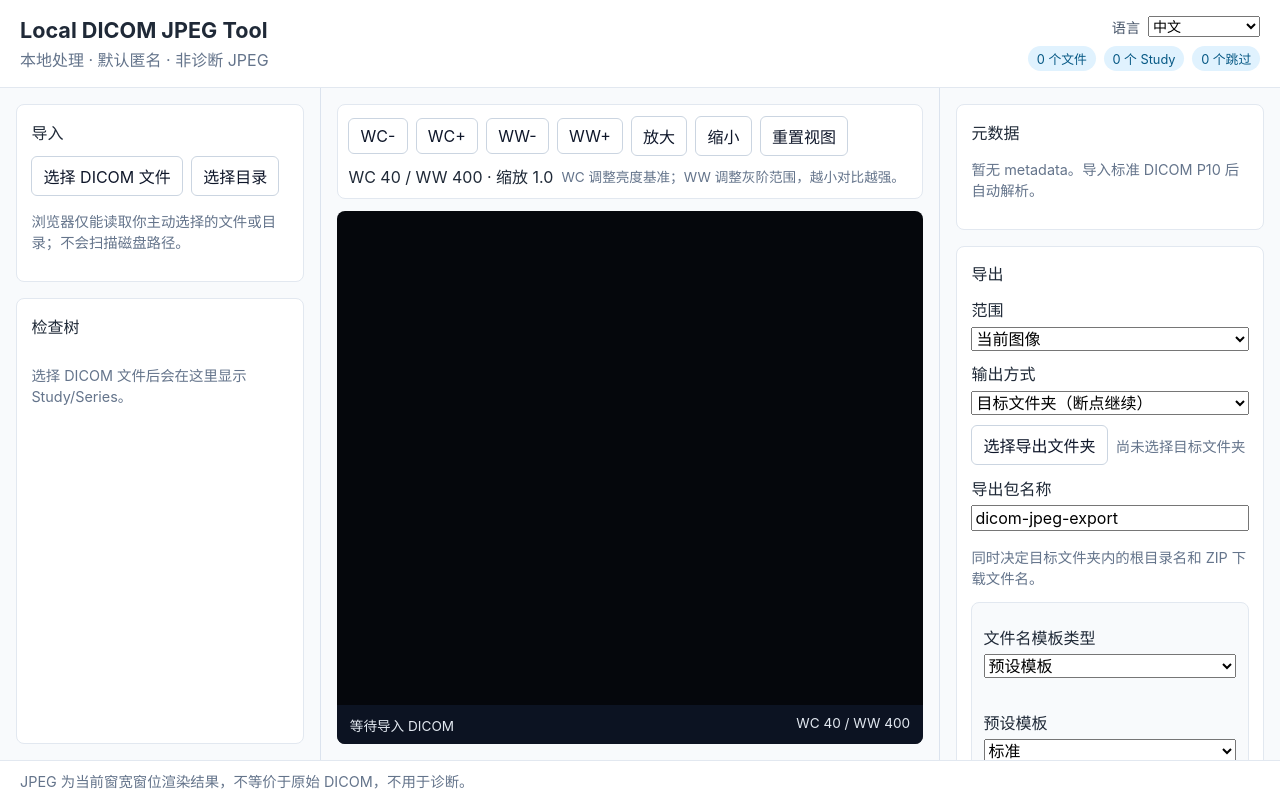
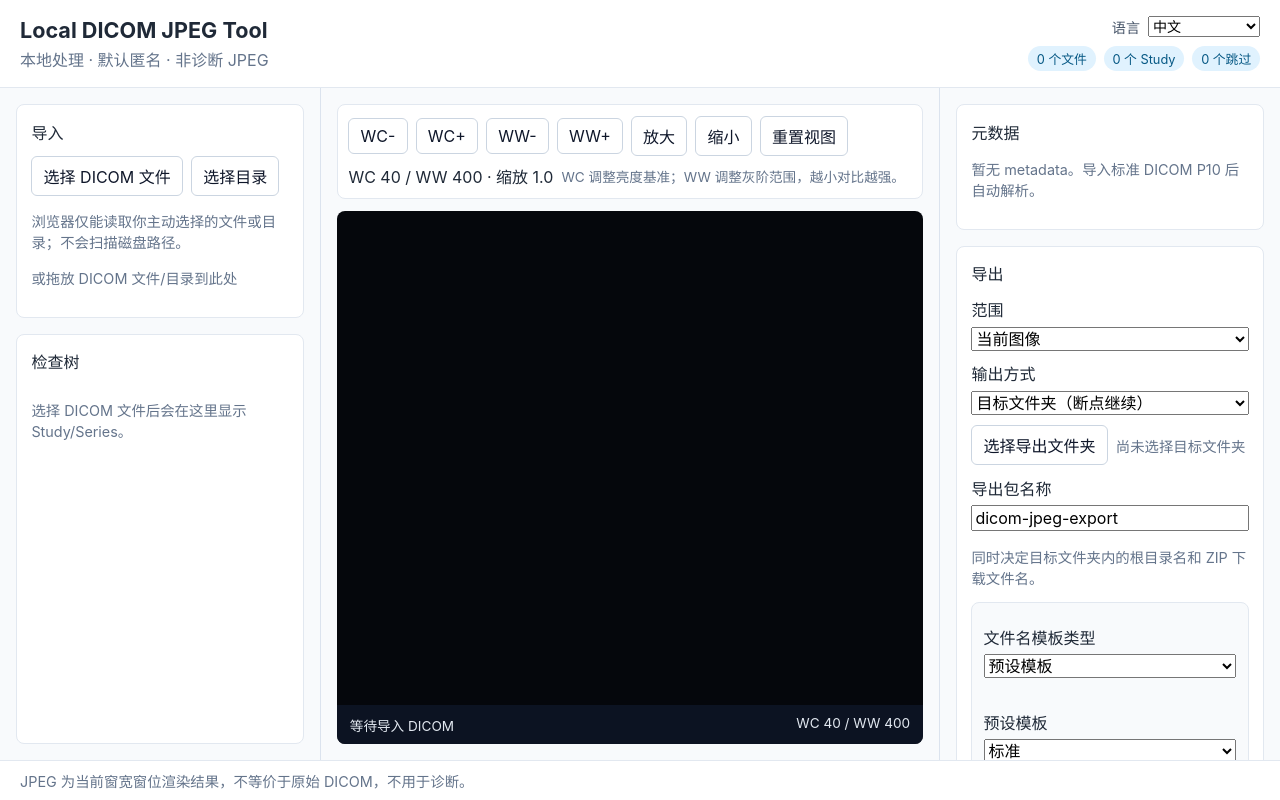
Before and after one commit to blackkcold/dcmconverter, a React (Vite) app: page / in a window 1280 px wide. Built offline with nearby package versions, Linux system fonts and the light colour scheme.

Commit message:
feat: add drag-and-drop import for files and directories
Ultraworked with [Sisyphus](https://github.com/code-yeongyu/oh-my-openagent)

Co-authored-by: Sisyphus <clio-agent@sisyphuslabs.ai>

```diff
--- a/src/components/file-import/FileImportPanel.tsx
+++ b/src/components/file-import/FileImportPanel.tsx
@@ -1,5 +1,5 @@
-import type { ChangeEvent, InputHTMLAttributes } from 'react';
-import { useRef, useState } from 'react';
+import type { ChangeEvent, DragEvent, InputHTMLAttributes } from 'react';
+import { useCallback, useRef, useState } from 'react';
 
 import { ingestFiles } from '@/dicom/fileIngest';
 import { parseDicomMetadata } from '@/dicom/metadataParser';
@@ -15,19 +15,18 @@ export function FileImportPanel() {
   const fileInputRef = useRef<HTMLInputElement>(null);
   const directoryInputRef = useRef<HTMLInputElement>(null);
   const [busy, setBusy] = useState(false);
+  const [isDragOver, setIsDragOver] = useState(false);
   const locale = useLocaleStore((state) => state.locale);
   const { addFiles, setMetadata } = useDicomStore();
   const t = useTranslator();
 
-  async function handleChange(event: ChangeEvent<HTMLInputElement>) {
-    const selectedFiles = event.target.files;
-    if (!selectedFiles) {
-      return;
-    }
+  const processFiles = useCallback(
+    async (fileList: FileList | null) => {
+      if (!fileList || fileList.length === 0) return;
 
       setBusy(true);
       try {
-      const result = ingestFiles(selectedFiles, locale);
+        const result = ingestFiles(fileList, locale);
         addFiles(result.files, result.skippedFiles);
 
         await Promise.all(
@@ -39,9 +38,37 @@ export function FileImportPanel() {
           })
         );
       } finally {
-      event.target.value = '';
         setBusy(false);
       }
+    },
+    [locale, addFiles, setMetadata]
+  );
+
+  async function handleChange(event: ChangeEvent<HTMLInputElement>) {
+    await processFiles(event.target.files);
+    event.target.value = '';
+  }
+
+  function handleDragOver(e: DragEvent) {
+    e.preventDefault();
+    e.stopPropagation();
+    if (e.dataTransfer) {
+      e.dataTransfer.dropEffect = 'copy';
+    }
+    setIsDragOver(true);
+  }
+
+  function handleDragLeave(e: DragEvent) {
+    if (e.currentTarget.contains(e.relatedTarget as Node)) return;
+    setIsDragOver(false);
+  }
+
+  function handleDrop(e: DragEvent) {
+    e.preventDefault();
+    e.stopPropagation();
+    setIsDragOver(false);
+    if (busy) return;
+    void processFiles(e.dataTransfer?.files ?? null);
   }
 
   const directoryProps: DirectoryInputProps = {
@@ -52,8 +79,16 @@ export function FileImportPanel() {
     onChange: handleChange
   };
 
+  const dragHint = isDragOver ? t('import.dragDropActive') : t('import.dragDropHint');
+
   return (
-    <section className="tool-section">
+    <section
+      className={`tool-section${isDragOver ? ' drag-over' : ''}`}
+      onDragEnter={handleDragOver}
+      onDragOver={handleDragOver}
+      onDragLeave={handleDragLeave}
+      onDrop={handleDrop}
+    >
       <h2>{t('import.heading')}</h2>
       <div className="button-row">
         <button type="button" onClick={() => fileInputRef.current?.click()}>
@@ -64,6 +99,7 @@ export function FileImportPanel() {
         </button>
       </div>
       <p className="muted">{t('import.browserOnly')}</p>
+      <p className="muted">{dragHint}</p>
       {busy ? <p className="inline-status">{t('import.parsingMetadata')}</p> : null}
       <input
         ref={fileInputRef}
--- a/src/i18n/messages.ts
+++ b/src/i18n/messages.ts
@@ -21,6 +21,8 @@ const zh = {
   'import.selectDirectory': '选择目录',
   'import.browserOnly': '浏览器仅能读取你主动选择的文件或目录；不会扫描磁盘路径。',
   'import.parsingMetadata': '正在解析 metadata...',
+  'import.dragDropHint': '或拖放 DICOM 文件/目录到此处',
+  'import.dragDropActive': '释放以导入',
 
   'tree.heading': '检查树',
   'tree.emptyState': '选择 DICOM 文件后会在这里显示 Study/Series。',
@@ -255,6 +257,8 @@ const en = {
   'import.browserOnly':
     'The browser can only read files or folders you explicitly choose; it never scans your disk.',
   'import.parsingMetadata': 'Parsing metadata...',
+  'import.dragDropHint': 'or drag DICOM files/folders here',
+  'import.dragDropActive': 'Drop to import',
 
   'tree.heading': 'Study Tree',
   'tree.emptyState': 'Select DICOM files and the Study/Series tree will appear here.',
--- a/src/styles.css
+++ b/src/styles.css
@@ -195,6 +195,12 @@ button:disabled {
 .inline-status {
   color: #64748b;
   font-size: 0.9rem;
+}
+
+.tool-section.drag-over {
+  border: 2px dashed #3b82f6;
+  background: #eff6ff;
+  box-shadow: 0 0 0 2px rgba(59, 130, 246, 0.15);
 }
 
 .privacy-warning {
```
Lines whose indentation alone changed are shown as unchanged.
